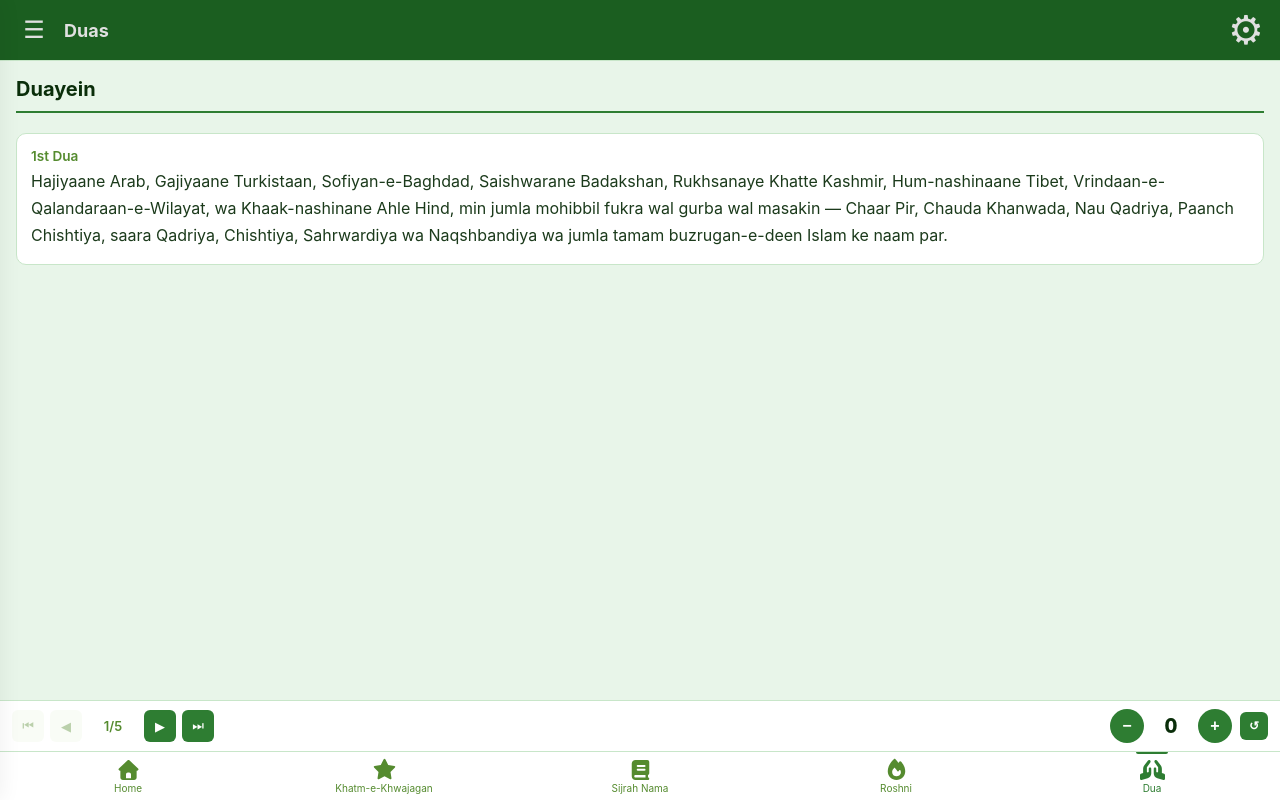
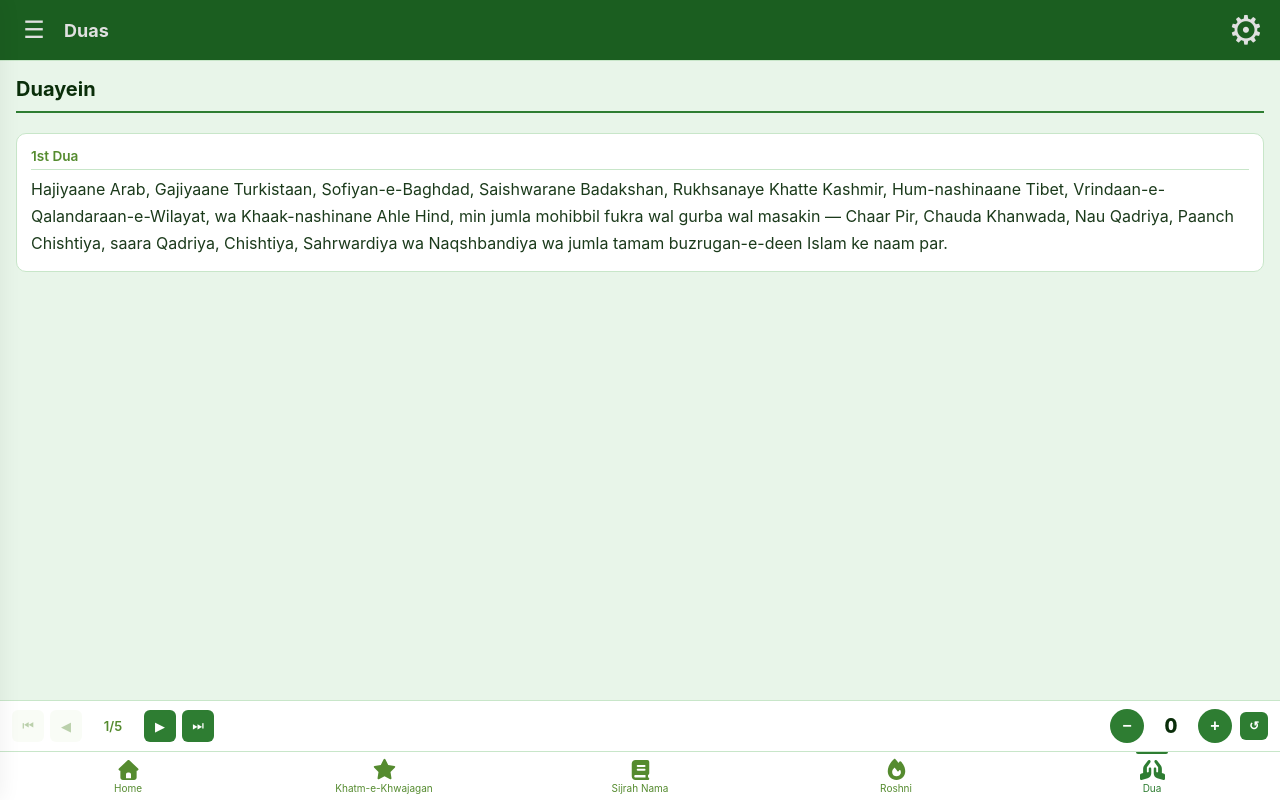
Before and after one commit to mehboob-dev/kqcmm-web, a React (Vite) app: page /kqcmm-web/dua in a window 1280 px wide. Built offline with nearby package versions, Linux system fonts and the light colour scheme.

Commit message:
Add border to card subtitles
Update .card-subtitle styling by adding a bottom border and increasing padding for better visual separation from card content.

```diff
--- a/src/styles.css
+++ b/src/styles.css
@@ -377,7 +377,9 @@ strong { font-weight: 700; }
   font-weight: 600;
   color: var(--text-muted);
   font-size: 0.85em;
-  margin-bottom: 0.3em;
+  margin-bottom: 0.4em;
+  padding-bottom: 0.4em;
+  border-bottom: 1px solid var(--border);
 }
 .card-title.borderless {
   border-bottom: none;
```
